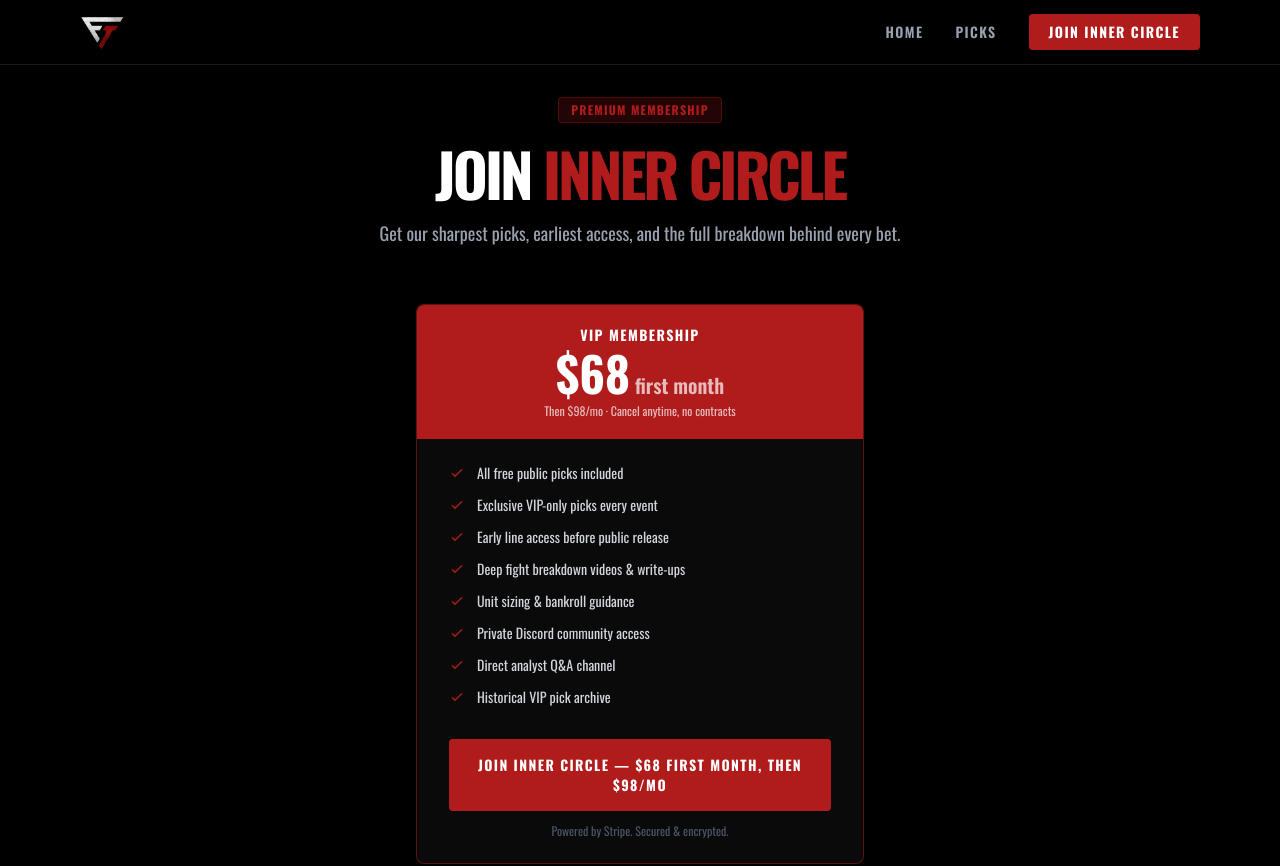
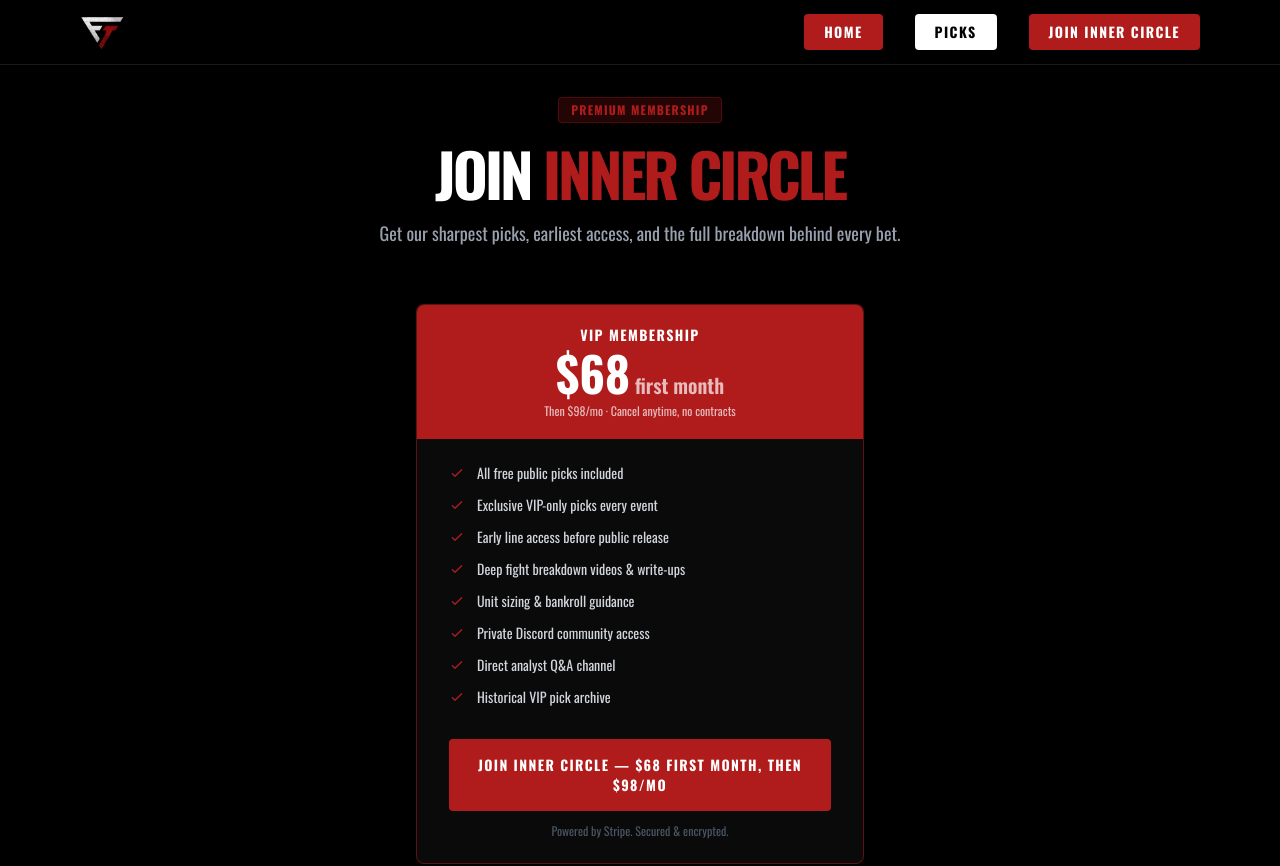
Before and after one commit to novaterradigital-ai/fighttheory, a Next.js app: page /vip in a window 1280 px wide. Shown: the top 866 px of the page. Built offline with nearby package versions, Linux system fonts and the light colour scheme.

Commit message:
Style Home as red button and Picks as white button in navbar

```diff
--- a/src/components/Navbar.tsx
+++ b/src/components/Navbar.tsx
@@ -31,19 +31,18 @@ export default function Navbar() {
 
         {/* Desktop Nav */}
         <div className="hidden md:flex items-center gap-8">
-          {navLinks.map((link) => (
           <Link
-              key={link.href}
-              href={link.href}
-              className={`text-sm font-semibold uppercase tracking-widest transition-colors duration-200 cursor-pointer ${
-                pathname === link.href
-                  ? 'text-[#b01c1c]'
-                  : 'text-gray-400 hover:text-white'
-              }`}
+            href="/"
+            className="px-5 py-2 bg-[#b01c1c] text-white text-sm font-bold uppercase tracking-widest rounded hover:bg-[#8b1010] transition-colors duration-200 cursor-pointer"
           >
-              {link.label}
+            Home
           </Link>
-          ))}
+          <Link
+            href="/picks"
+            className="px-5 py-2 bg-white text-black text-sm font-bold uppercase tracking-widest rounded hover:bg-gray-200 transition-colors duration-200 cursor-pointer"
+          >
+            Picks
+          </Link>
           <Link
             href="/inner-circle"
             className="px-5 py-2 bg-[#b01c1c] text-white text-sm font-bold uppercase tracking-widest rounded hover:bg-[#8b1010] transition-colors duration-200 cursor-pointer"
@@ -79,20 +78,20 @@ export default function Navbar() {
       {/* Mobile Menu */}
       {menuOpen && (
         <div className="md:hidden bg-[#0a0a0a] border-t border-[#1a1a1a] px-4 py-4 flex flex-col gap-4">
-          {navLinks.map((link) => (
           <Link
-              key={link.href}
-              href={link.href}
+            href="/"
             onClick={() => setMenuOpen(false)}
-              className={`text-sm font-semibold uppercase tracking-widest transition-colors duration-200 cursor-pointer ${
-                pathname === link.href
-                  ? 'text-[#b01c1c]'
-                  : 'text-gray-400 hover:text-white'
-              }`}
+            className="px-5 py-2 bg-[#b01c1c] text-white text-sm font-bold uppercase tracking-widest rounded hover:bg-[#8b1010] transition-colors duration-200 text-center cursor-pointer"
           >
-              {link.label}
+            Home
           </Link>
-          ))}
+          <Link
+            href="/picks"
+            onClick={() => setMenuOpen(false)}
+            className="px-5 py-2 bg-white text-black text-sm font-bold uppercase tracking-widest rounded hover:bg-gray-200 transition-colors duration-200 text-center cursor-pointer"
+          >
+            Picks
+          </Link>
           <Link
             href="/inner-circle"
             onClick={() => setMenuOpen(false)}
```
Lines whose indentation alone changed are shown as unchanged.
